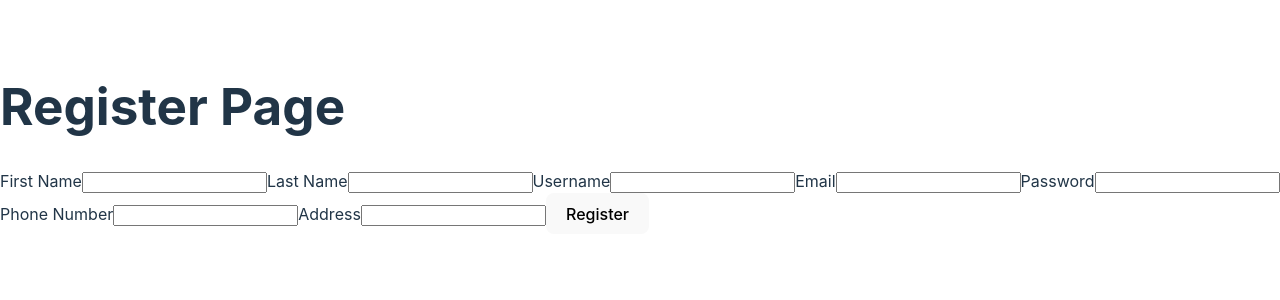
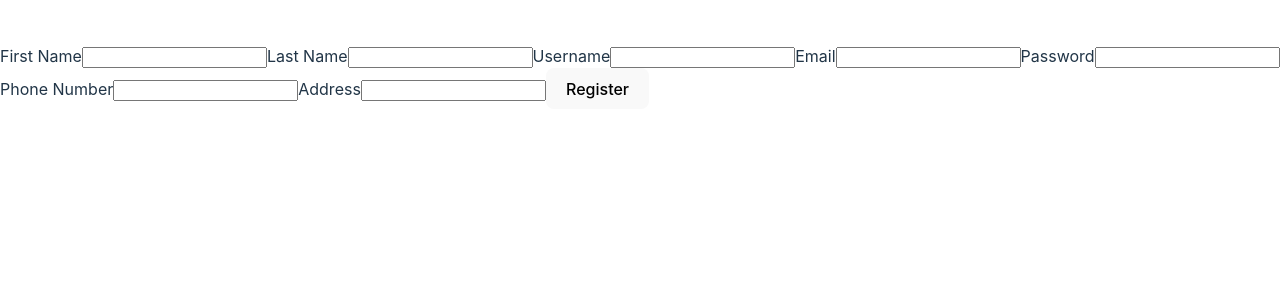
Before and after one commit to PythonEnthusiastic/registration-app, a React (Vite) app in the folder client/: page /register in a window 1280 px wide. Shown: the top 300 px of the page. Built offline with nearby package versions, Linux system fonts and the light colour scheme.

Commit message:
Removed unnecessary code

```diff
--- a/client/src/pages/Login/index.jsx
+++ b/client/src/pages/Login/index.jsx
@@ -22,7 +22,6 @@ const Login = () => {
     return (
         <>
             <Navbar />
-            <h1>Login Page</h1>
             <form>
                 <label htmlFor="email">Email:</label>
                 <input type="text" id="email" name="email" onChange={setInput} />
--- a/client/src/pages/Register/index.jsx
+++ b/client/src/pages/Register/index.jsx
@@ -22,7 +22,6 @@ const Register = () => {
     return (
         <>
             <Navbar />
-            <h1>Register Page</h1>
             <form>
                 <label htmlFor="fname">First Name</label>
                 <input type="text" id="fname" name="fname" onChange={setInput}/>
```
